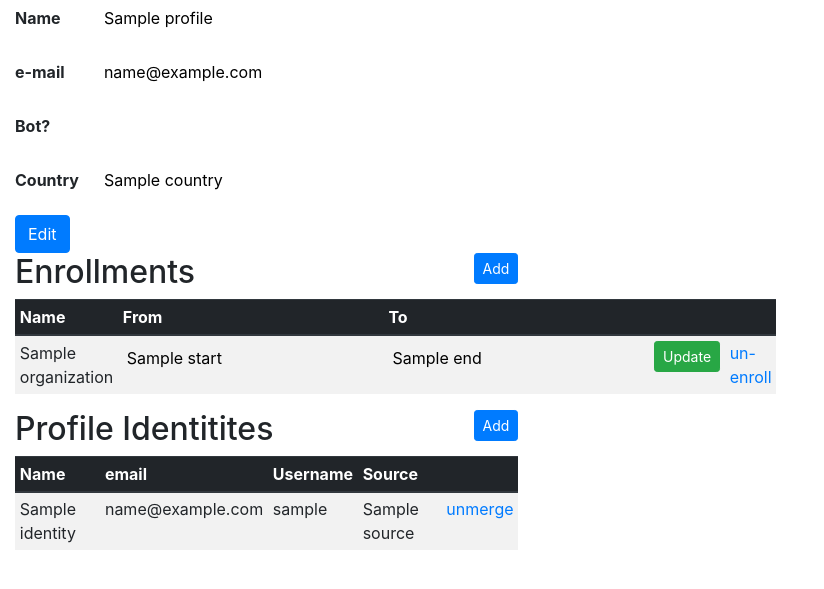
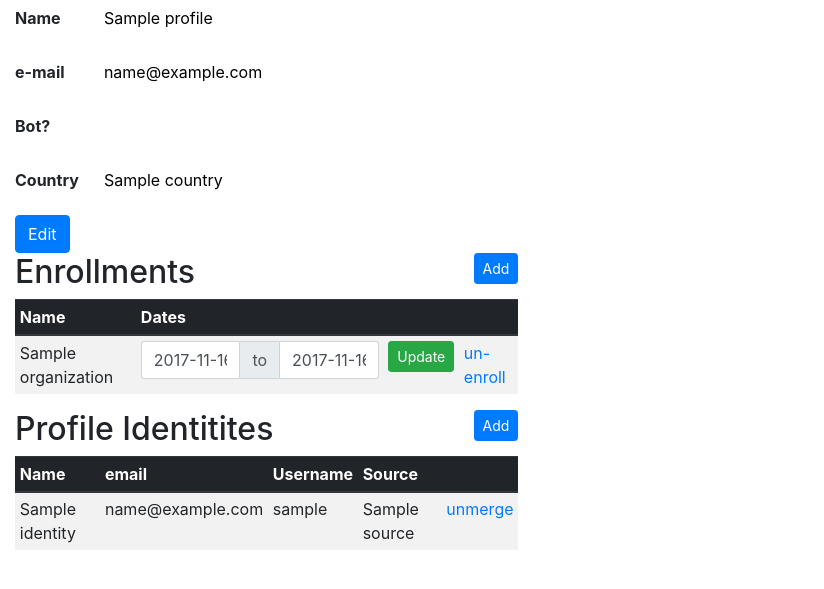
Before and after one commit to chaoss/grimoirelab-hatstall, a Flask app: template templates/profile.html in a window 1280 px wide. Shown: the part 179-768 px from the top of the page, without its empty margins (0-824 px from the left). Run offline with Flask 2, Linux system fonts and the light colour scheme; the template is opened without the code that fills it: most values are stand-ins (such as "Sample title", 1, 10 or a date in 2020); some libraries are stand-ins or nearby versions.

Commit message:
Improved affiliation dates update UX

```diff
--- a/app.py
+++ b/app.py
@@ -203,6 +203,8 @@
 def update_enrollment(profile_uuid, organization):
     """
     Update profile enrollment dates
+    It first removes old enrollment
+    and creates a new one (base on the new dates)
     """
     old_start_date = parser.parse(request.form.get('old_start_date'))
     old_end_date = parser.parse(request.form.get('old_end_date'))
@@ -210,6 +212,8 @@
     end_date = parser.parse(request.form.get('end_date'))
     sortinghat.api.delete_enrollment(db, profile_uuid, organization, old_start_date, old_end_date)
     sortinghat.api.add_enrollment(db, profile_uuid, organization, start_date, end_date)
+    app.logger.info("Enrollment dates in %s, change from %s to %s, to %s to %s",\
+        profile_uuid, organization, old_start_date, old_end_date, start_date, end_date)
     return redirect(url_for('profile', profile_uuid=profile_uuid))
 
 @app.route('/profiles/<profile_uuid>/unmerge/<identity_id>')
--- a/templates/profile.html
+++ b/templates/profile.html
@@ -32,8 +32,14 @@
                 $('#identities').attr('hidden','');
             });
 
-            $('.datepicker').datepicker({
-                format: 'mm-dd-yyyy'
+            $('.input-daterange input').datepicker({
+                format: 'yyyy-mm-dd'
+            });
+            $('.input-daterange input').each(function() {
+                var datepick = $(this).val();
+                var formated_date = datepick.substr(0,datepick.indexOf(' '));
+                console.log(datepick);
+                $(this).datepicker('setDate', formated_date);
             });
         });
     </script>
@@ -75,8 +81,7 @@
                     <thead class="thead-dark">
                         <tr>
                             <th>Name</th>
-                            <th>From</th>
-                            <th>To</th>
+                            <th>Dates</th>
                             <th></th>
                             <th></th>
                         </tr>
@@ -87,11 +92,12 @@
                             <tr>
                                 <td>{{enrollment.organization.name}}</td>
                                 <td>
-                                    <input type="text" readonly class="datepicker form-control-plaintext" name="start_date" value="{{enrollment.start}}">
+                                    <div class="input-group input-daterange">
+                                        <input type="text" class="form-control" name="start_date" value="{{enrollment.start}}">
+                                        <div class="input-group-addon">to</div>
+                                        <input type="text" class="form-control" name="end_date" value="{{enrollment.end}}">
+                                    </div>
                                     <input type="text" readonly hidden name="old_start_date" value="{{enrollment.start}}">
-                                </td>
-                                <td>
-                                    <input type="text" readonly class="datepicker form-control-plaintext" name="end_date" value="{{enrollment.end}}">
                                     <input type="text" readonly hidden name="old_end_date" value="{{enrollment.end}}">
                                 </td>
                                 <td>
```
